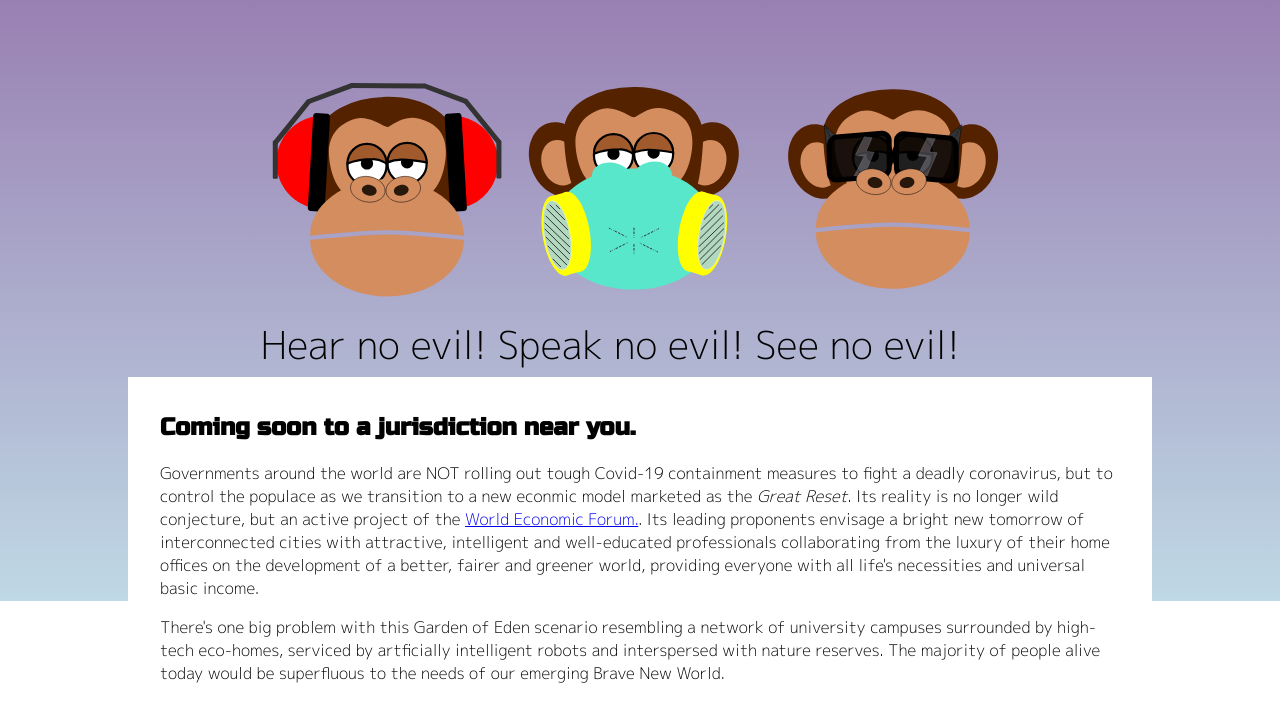
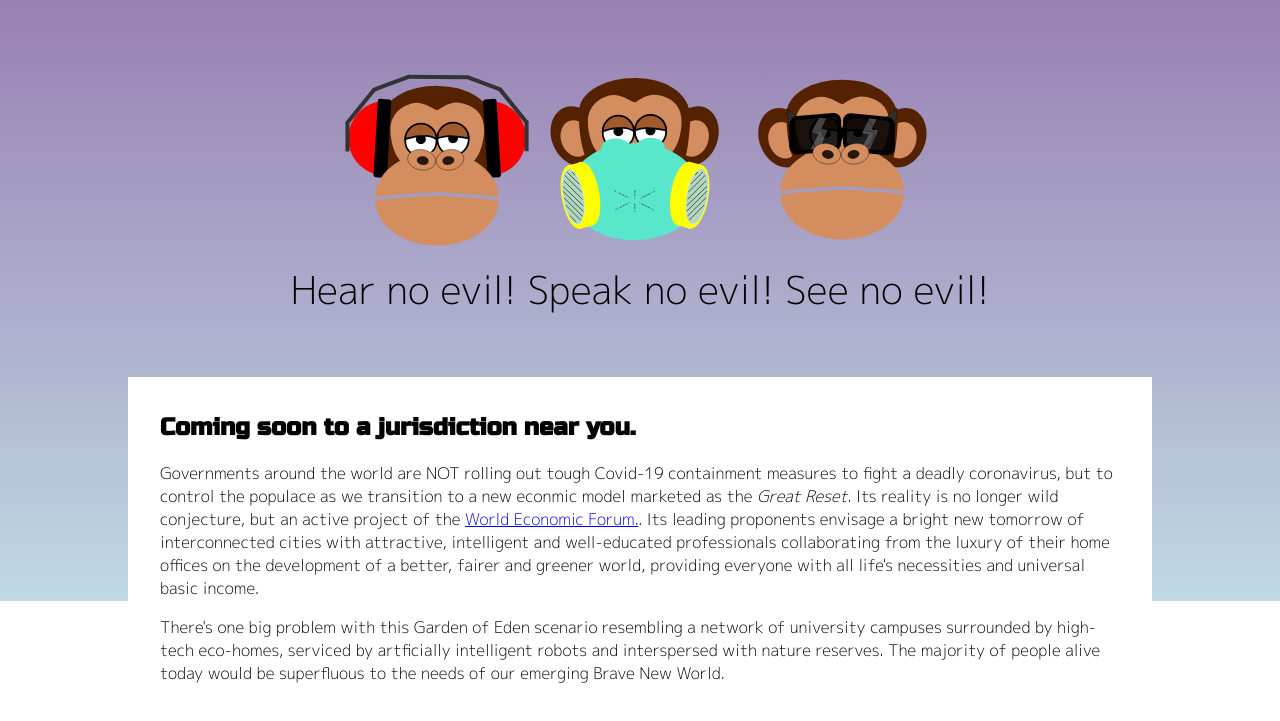
Before and after one commit to neilg63/resist-technofascism, a plain HTML site: page index.html in a window 1280 px wide. Shown: the part 199-920 px from the top of the page. Drawn offline with Linux system fonts and the light colour scheme.

Commit message:
minor tweaks

```diff
--- a/index.html
+++ b/index.html
@@ -180,6 +180,17 @@
         width: 100%;
         height: auto;
       }
+      #main .inner figure {
+        margin: 0 auto;
+        display: flex;
+        width: 100%;
+        flex-flow: column nowrap;
+        justify-content: center;
+        align-items: center;
+      }
+      #main .inner figure {
+        width: 80%;
+      }
       #main > article {
         position: relative;
         top: -20vh;
@@ -188,6 +199,14 @@
         margin: auto;
         padding: 1em 2.5%;
         background-color: white;
+      }
+      #main figure figcaption {
+        margin: 0.5em -7.5em;
+        padding: 1em;
+        width: calc(100% + 7.5em);
+        text-align: center;
+        white-space: nowrap;
+        margin-top: -1em;
       }
     </style>
   </head>
```
